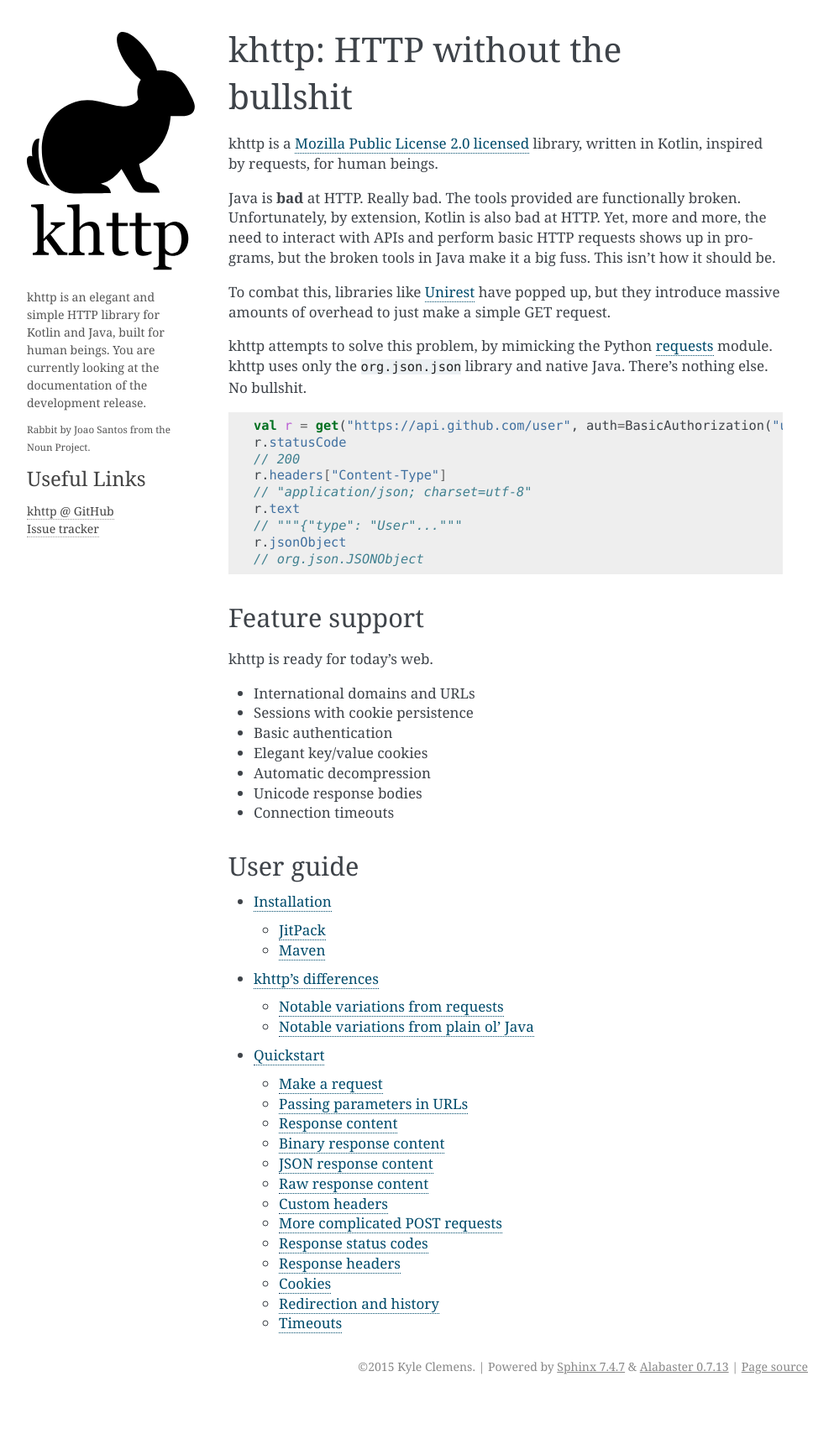
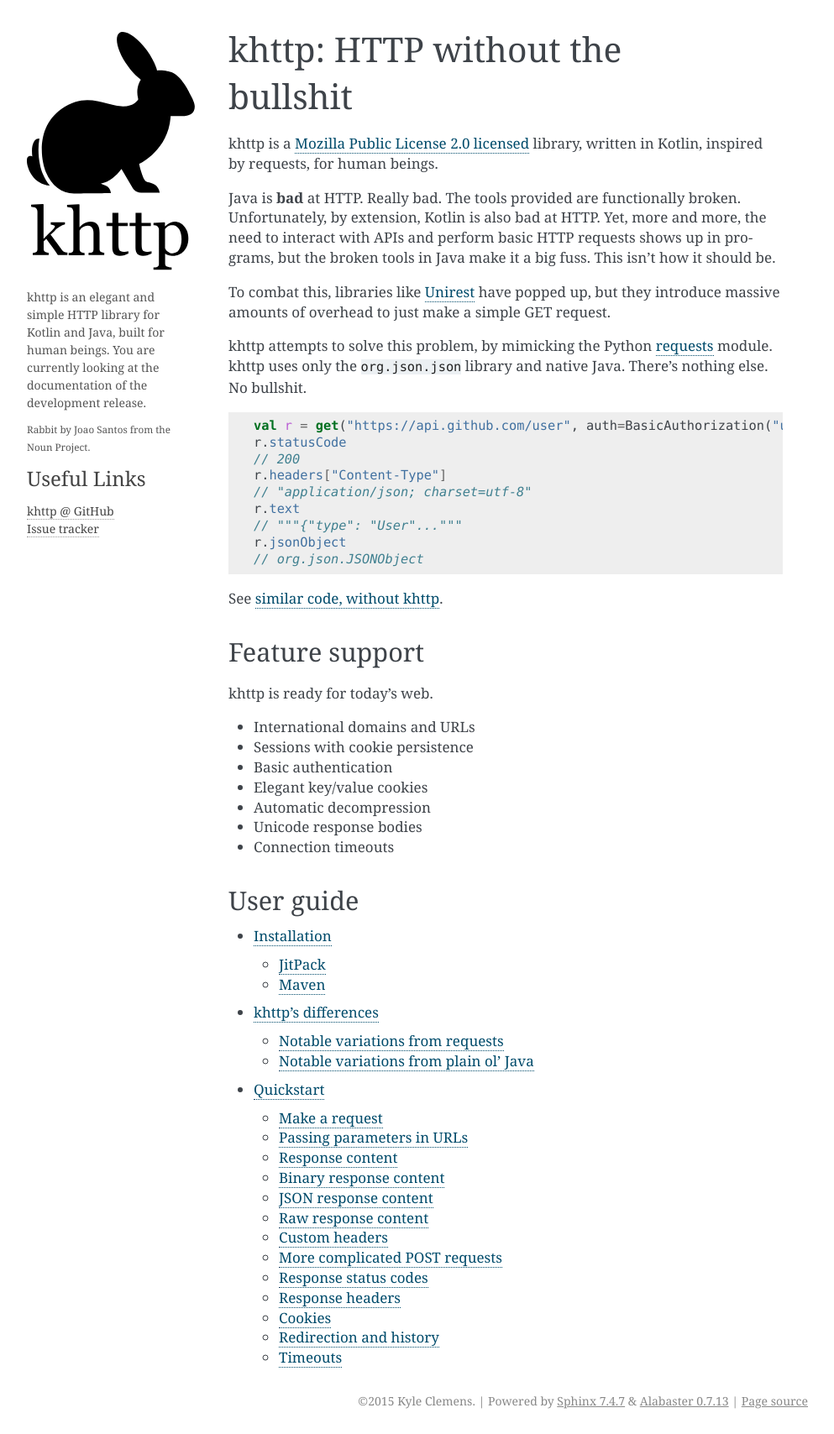
Before and after one commit to Karn/khttp-android, a Sphinx documentation site: the page built from docs/source/index.rst, in a window 1280 px wide. Shown: the whole page at 84% size, without its empty margins (148-1141 px from the left). Built offline with Sphinx 7.4.7, drawn with Linux system fonts in a browser that asks for light colours; before the commit the page ends 1667 px from its top, so only the background shows below that.

Commit message:
Added: Code comparison

```diff
--- a/docs/source/index.rst
+++ b/docs/source/index.rst
@@ -31,6 +31,8 @@ module. khttp uses only the ``org.json.json`` library and native Java. There's n
     r.jsonObject
     // org.json.JSONObject
 
+See `similar code, without khttp <https://gist.github.com/jkcclemens/16fe8e04eab2c230f1ce>`_.
+
 Feature support
 ---------------
 
```
